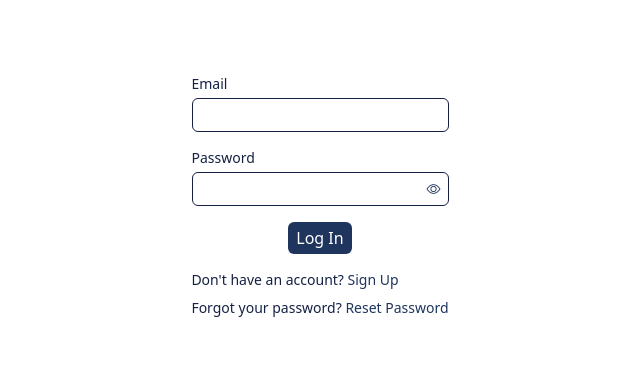
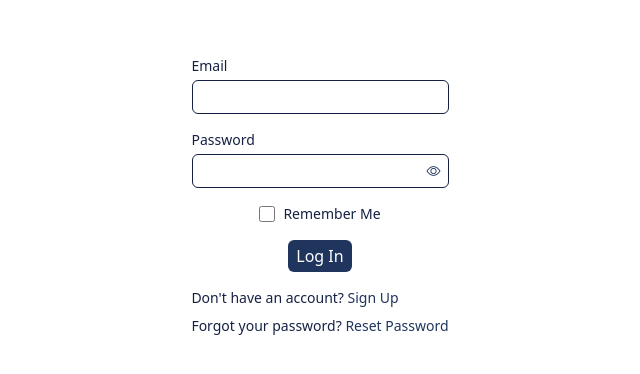
Before and after one commit to Raina-Moon/korip-web, a Next.js app: page /login in a window 1280 px wide. Shown: the part 204-578 px from the top of the page, without its empty margins (320-960 px from the left). Built offline with nearby package versions, Linux system fonts and the light colour scheme; no server answers.

Commit message:
💄ui : add "Remember Me" checkbox to LoginPage

```diff
--- a/src/app/login/page.tsx
+++ b/src/app/login/page.tsx
@@ -46,6 +46,17 @@ const LoginPage = () => {
           </button>
         </div>
       </div>
+      <div className="flex flex-row items-center gap-2">
+        <input
+            type="checkbox"
+            id="remember-me"
+            className="h-4 w-4 rounded border-gray-300 text-primary-600 focus:ring-primary-500"
+        />
+        <label htmlFor="remember-me" className="text-primary-800 text-sm">
+            Remember Me
+        </label>
+        </div>
+
       <button
         onClick={handleLogin}
         className="bg-primary-700 text-white px-2 py-1 rounded-md hover:bg-primary-500"
```
